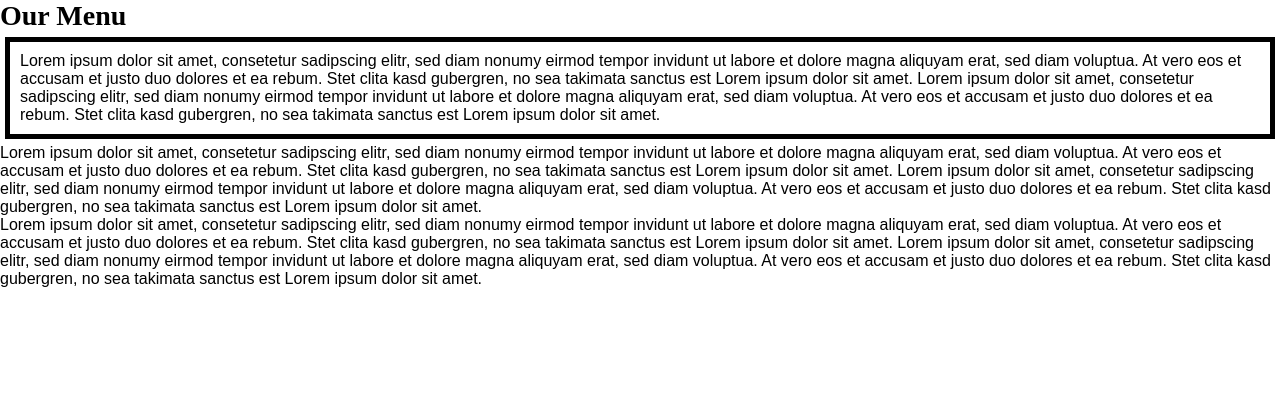
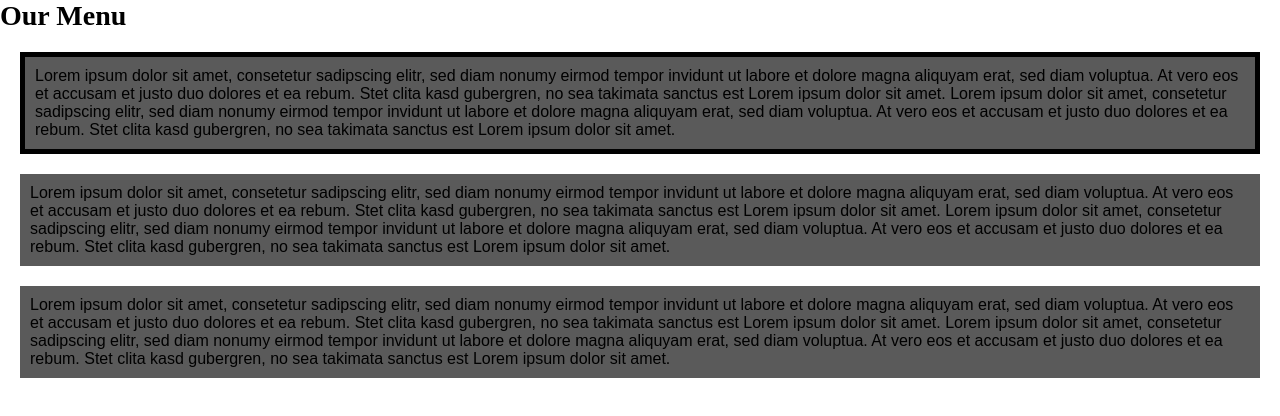
Before and after one commit to MarvinMussler/coursera_webDev, a plain HTML site: page mod2_solution/index.html in a window 1280 px wide. Drawn offline with Linux system fonts and the light colour scheme.

Commit message:
minor improvements to Module 2 Assignment

```diff
--- a/mod2_solution/css/stylesheet.css
+++ b/mod2_solution/css/stylesheet.css
@@ -10,18 +10,25 @@ h1 {
 
 #section1 {
     border: 5px solid black;
-    margin: 5px;
+    margin: 20px;
     padding: 10px;
     font-family: Arial, Helvetica, sans-serif;
     font-size: 100%;
+    background-color: #5A5A5A;
 }
 
 #section2 {
+    margin: 20px;
+    padding: 10px;
     font-family: Arial, Helvetica, sans-serif;
     font-size: 100%;
+    background-color: #5A5A5A;
 }
 
 #section3 {
+    margin: 20px;
+    padding: 10px;
     font-family: Arial, Helvetica, sans-serif;
     font-size: 100%;
+    background-color: #5A5A5A;
 }
```
